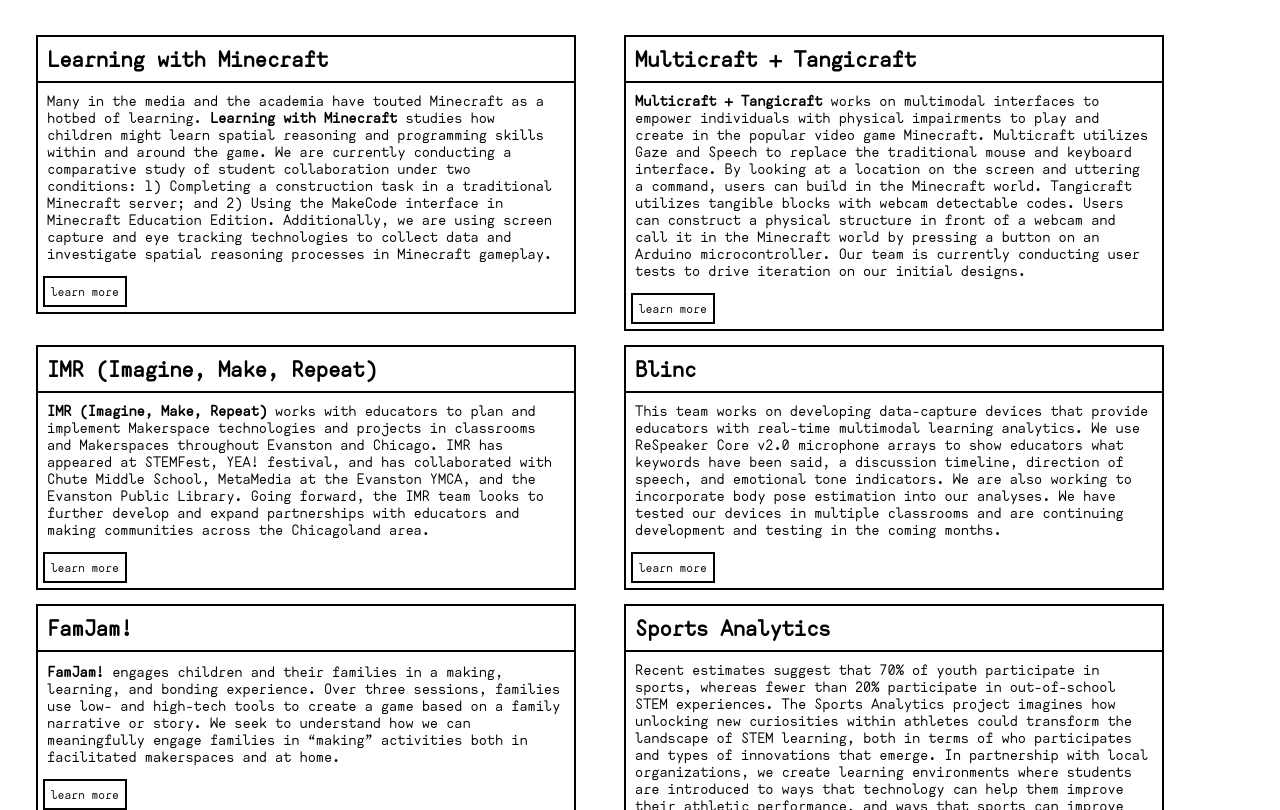
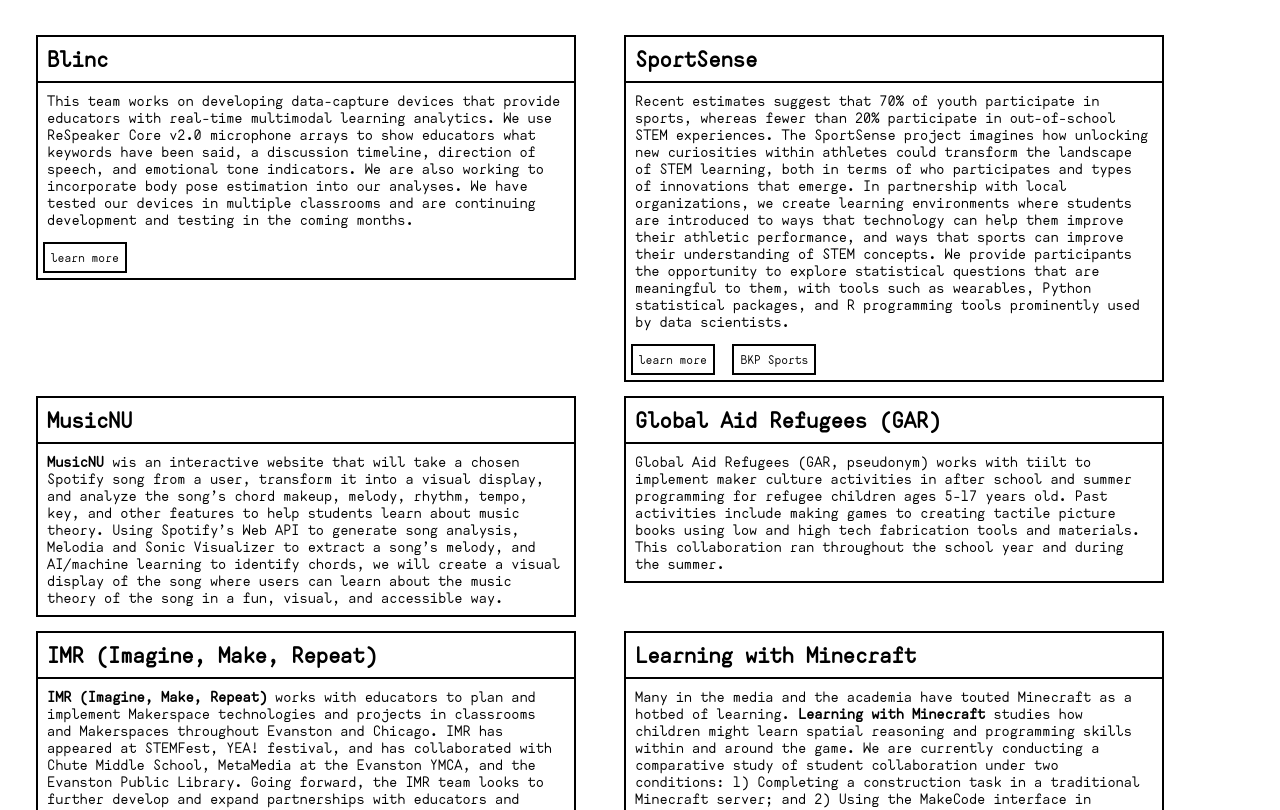
Before and after one commit to tiilt-lab/tiilt-website, a plain HTML site: page projects/index.html in a window 1280 px wide. Shown: the part 142-952 px from the top of the page. Drawn offline with nearby package versions, Linux system fonts and the light colour scheme; some packages are replaced by stand-ins of ours; grey boxes are pictures that could not be loaded; files whose address does not match are found by name.

Commit message:
Update index.html
Reordered projects and updated some of the information.

```diff
--- a/projects/index.html
+++ b/projects/index.html
@@ -22,6 +22,67 @@
 
   <main class="projects">
     <section class="textblock project_box">
+      <h1>Blinc</h1>
+      <p class="window__description">This team works on developing data-capture devices
+        that provide educators with
+        real-time multimodal learning analytics. We use ReSpeaker Core v2.0 microphone arrays to show educators what
+        keywords have been said, a discussion timeline, direction of speech, and emotional tone indicators. We are also
+        working to incorporate body pose estimation into our analyses. We have tested our devices in multiple
+        classrooms and are continuing development and testing in the coming months.
+      </p>
+      <a class="box" href="./blinc/index.html">learn more</a>
+    </section>
+   <section class="textblock project_box">
+      <h1>SportSense</h1>
+      <!-- <img class="lazy visually_hidden" alt="" src=""> -->
+      <p class="window__description">
+        Recent estimates suggest that 70% of youth participate in sports, whereas fewer than 20% participate
+        in out-of-school STEM experiences. The SportSense project imagines how unlocking new curiosities
+        within athletes could transform the landscape of STEM learning, both in terms of who participates and
+        types of innovations that emerge. In partnership with local organizations, we create learning environments
+        where students are introduced to ways that technology can help them improve their athletic performance,
+        and ways that sports can improve their understanding of STEM concepts. We provide participants the opportunity
+        to explore statistical questions that are meaningful to them, with tools such as wearables, Python
+        statistical packages, and R programming tools prominently used by data scientists.
+      </p>
+      <a class="box" href="./sportsanalytics/index.html">learn more</a> <a class="box" href="https://www.blackkidspredict.org">BKP Sports</a>
+    </section>
+    <section class="textblock project_box">
+      <h1>MusicNU</h1>
+      <p class="window__description"><b>MusicNU </b> wis an interactive website that will take a chosen Spotify song from a user,
+        transform it into a visual display, and analyze the song’s chord makeup, melody, rhythm, tempo, key, and other features
+        to help students learn about music theory. Using Spotify’s Web API to generate song analysis, Melodia and Sonic Visualizer
+        to extract a song’s melody, and AI/machine learning to identify chords, we will create a visual display of the song where
+        users can learn about the music theory of the song in a fun, visual, and accessible way.
+      </p>
+      <!-- <a class="box" href="./imr/index.html">learn more</a> -->
+    </section>
+    <section class="textblock project_box">
+      <h1>Global Aid Refugees (GAR)</h1>
+      <!-- <img class="lazy visually_hidden" alt=""  data-src="../assets/img/projects/famjam.jpg"> -->
+      <p class="window__description">
+        Global Aid Refugees (GAR, pseudonym) works with tiilt to implement maker culture activities in after school and summer
+        programming for refugee children ages 5-17 years old. Past activities include making games to creating tactile
+        picture books using low and high tech fabrication tools and materials. This collaboration ran throughout the
+        school year and during the summer.
+      </p>
+    </section>
+     <section class="textblock project_box">
+      <h1>IMR (Imagine, Make, Repeat)</h1>
+      <p class="window__description"><b>IMR (Imagine, Make, Repeat)</b> works with educators to plan and implement
+        Makerspace technologies and projects in classrooms
+        and Makerspaces throughout Evanston and Chicago. IMR has appeared at STEMFest, YEA! festival,
+        and
+        has collaborated with Chute
+        Middle School, MetaMedia at the Evanston YMCA, and the Evanston Public Library. Going forward,
+        the
+        IMR team looks to further
+        develop and expand partnerships with educators and making communities across the Chicagoland
+        area.
+      </p>
+      <a class="box" href="./imr/index.html">learn more</a>
+    </section>
+     <section class="textblock project_box">
       <h1>Learning with Minecraft</h1>
       <p class="window__description">Many in the media and the academia have touted Minecraft as a hotbed of learning.
         <b>Learning with Minecraft</b> studies how children might learn spatial reasoning and programming skills within
@@ -48,61 +109,6 @@
       <a class="box" href="./multicraft/index.html">learn more</a>
     </section>
 
-    <section class="textblock project_box">
-      <h1>IMR (Imagine, Make, Repeat)</h1>
-      <p class="window__description"><b>IMR (Imagine, Make, Repeat)</b> works with educators to plan and implement
-        Makerspace technologies and projects in classrooms
-        and Makerspaces throughout Evanston and Chicago. IMR has appeared at STEMFest, YEA! festival,
-        and
-        has collaborated with Chute
-        Middle School, MetaMedia at the Evanston YMCA, and the Evanston Public Library. Going forward,
-        the
-        IMR team looks to further
-        develop and expand partnerships with educators and making communities across the Chicagoland
-        area.
-      </p>
-      <a class="box" href="./imr/index.html">learn more</a>
-    </section>
-
-    <section class="textblock project_box">
-      <h1>Blinc</h1>
-      <p class="window__description">This team works on developing data-capture devices
-        that provide educators with
-        real-time multimodal learning analytics. We use ReSpeaker Core v2.0 microphone arrays to show educators what
-        keywords have been said, a discussion timeline, direction of speech, and emotional tone indicators. We are also
-        working to incorporate body pose estimation into our analyses. We have tested our devices in multiple
-        classrooms and are continuing development and testing in the coming months.
-      </p>
-      <a class="box" href="./blinc/index.html">learn more</a>
-    </section>
-
-    <section class="textblock project_box">
-      <h1>FamJam!</h1>
-      <img class="lazy visually_hidden" alt="" data-src="../assets/img/projects/famjam.jpg">
-      <p class="window__description">
-        <b>FamJam!</b> engages children and their families in a making, learning, and bonding experience.
-        Over three sessions, families use low- and high-tech tools to create a game based on a family
-        narrative or story. We seek to understand how we can meaningfully engage families in “making”
-        activities both in facilitated makerspaces and at home.
-      </p>
-      <a class="box" href="./famjam/index.html">learn more</a>
-    </section>
-
-    <section class="textblock project_box">
-      <h1>Sports Analytics</h1>
-      <!-- <img class="lazy visually_hidden" alt="" src=""> -->
-      <p class="window__description">
-        Recent estimates suggest that 70% of youth participate in sports, whereas fewer than 20% participate
-        in out-of-school STEM experiences. The Sports Analytics project imagines how unlocking new curiosities
-        within athletes could transform the landscape of STEM learning, both in terms of who participates and
-        types of innovations that emerge. In partnership with local organizations, we create learning environments
-        where students are introduced to ways that technology can help them improve their athletic performance,
-        and ways that sports can improve their understanding of STEM concepts. We provide participants the opportunity
-        to explore statistical questions that are meaningful to them, with tools such as wearables, Python
-        statistical packages, and R programming tools prominently used by data scientists.
-      </p>
-      <a class="box" href="./sportsanalytics/index.html">learn more</a>
-
 
   </main>
   <h1 style="margin:15px 35px">Past Projects</h1>
@@ -120,16 +126,16 @@
         curriculum, we are developing a tangible exhibit for active listening and song annotation.-->
       </p>
     </section>
-
-    <section class="textblock project_box">
-      <h1>Global Aid Refugees (GAR)</h1>
-      <!-- <img class="lazy visually_hidden" alt=""  data-src="../assets/img/projects/famjam.jpg"> -->
+     <section class="textblock project_box">
+      <h1>FamJam!</h1>
+      <img class="lazy visually_hidden" alt="" data-src="../assets/img/projects/famjam.jpg">
       <p class="window__description">
-        Global Aid Refugees (GAR, pseudonym) worked with tiilt to implement maker culture activities in after school and summer
-        programming for refugee children ages 5-17 years old. Past activities include making games to creating tactile
-        picture books using low and high tech fabrication tools and materials. This collaboration ran throughout the
-        school year and during the summer.
+        <b>FamJam!</b> engages children and their families in a making, learning, and bonding experience.
+        Over three sessions, families use low- and high-tech tools to create a game based on a family
+        narrative or story. We seek to understand how we can meaningfully engage families in “making”
+        activities both in facilitated makerspaces and at home.
       </p>
+      <a class="box" href="./famjam/index.html">learn more</a>
     </section>
 
     <section class="textblock project_box">
```
